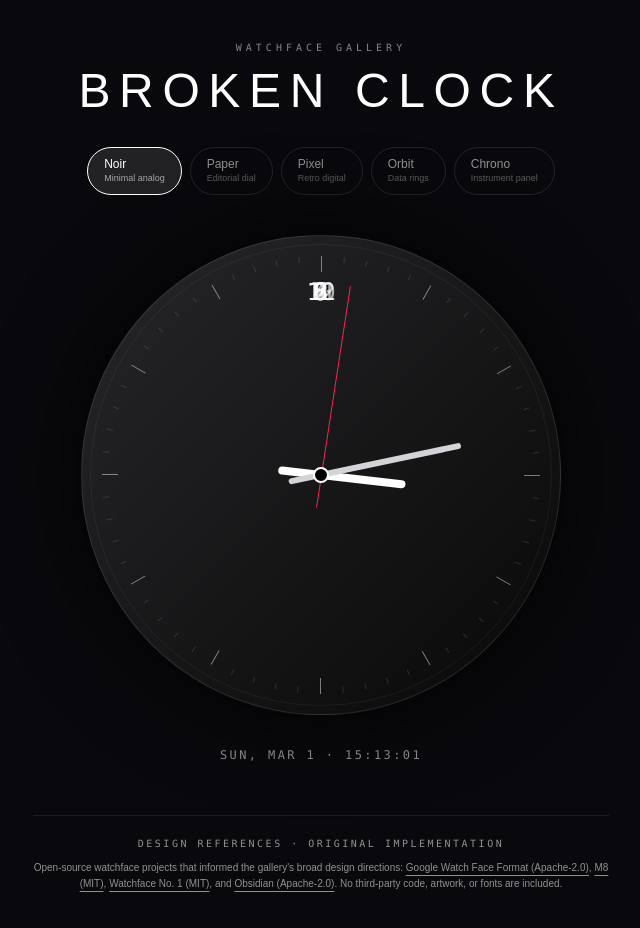
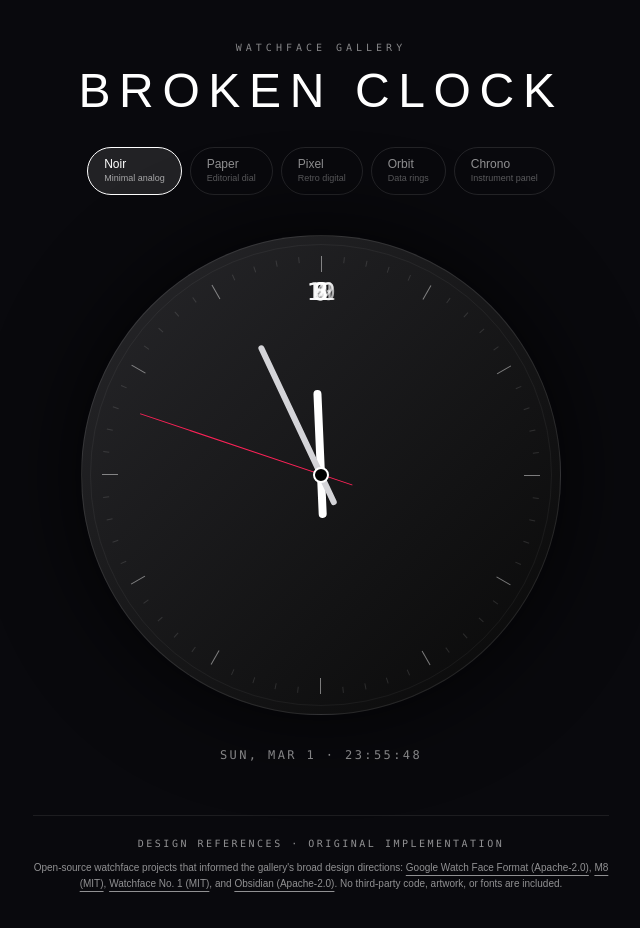
Before and after one commit to gegirti/brokenclock, a Next.js app: page / in a window 1280 px wide. Shown: the top 928 px of the page, without its empty margins (319-959 px from the left). Built offline with nearby package versions, Linux system fonts and the light colour scheme.

Commit message:
feat: implement random time offset for clock display

```diff
--- a/src/app/page.tsx
+++ b/src/app/page.tsx
@@ -60,7 +60,14 @@ function OrbitFace({ hoursDeg, minutesDeg, secondsDeg, timeString }: { hoursDeg:
 export default function Home() {
   const [time, setTime] = useState<Date | null>(null);
   const [face, setFace] = useState<FaceId>("noir");
-  useEffect(() => { const clockTimer = setInterval(() => setTime(new Date()), 50); return () => clearInterval(clockTimer); }, []);
+  useEffect(() => {
+    const minimumOffset = 59 * 1000;
+    const maximumOffset = (11 * 60 * 60 + 59 * 60 + 59) * 1000;
+    const offset = Math.floor(Math.random() * (maximumOffset - minimumOffset + 1)) + minimumOffset;
+    const clockTimer = setInterval(() => setTime(new Date(Date.now() + offset)), 50);
+
+    return () => clearInterval(clockTimer);
+  }, []);
   const hoursDeg = time ? ((time.getHours() % 12) + time.getMinutes() / 60) * 30 : 0;
   const minutesDeg = time ? (time.getMinutes() + time.getSeconds() / 60) * 6 : 0;
   const secondsDeg = time ? (time.getSeconds() + time.getMilliseconds() / 1000) * 6 : 0;
```
Also changed, not shown: 1 other file (tests, documents, lock files or other folders).
